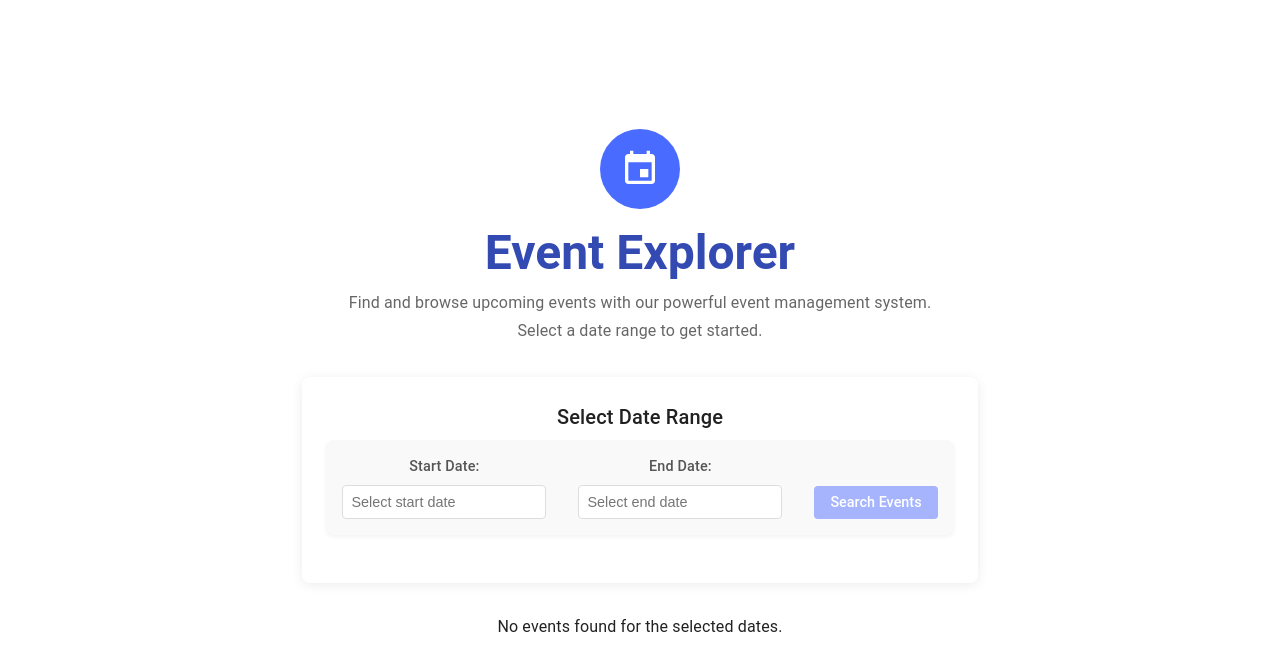
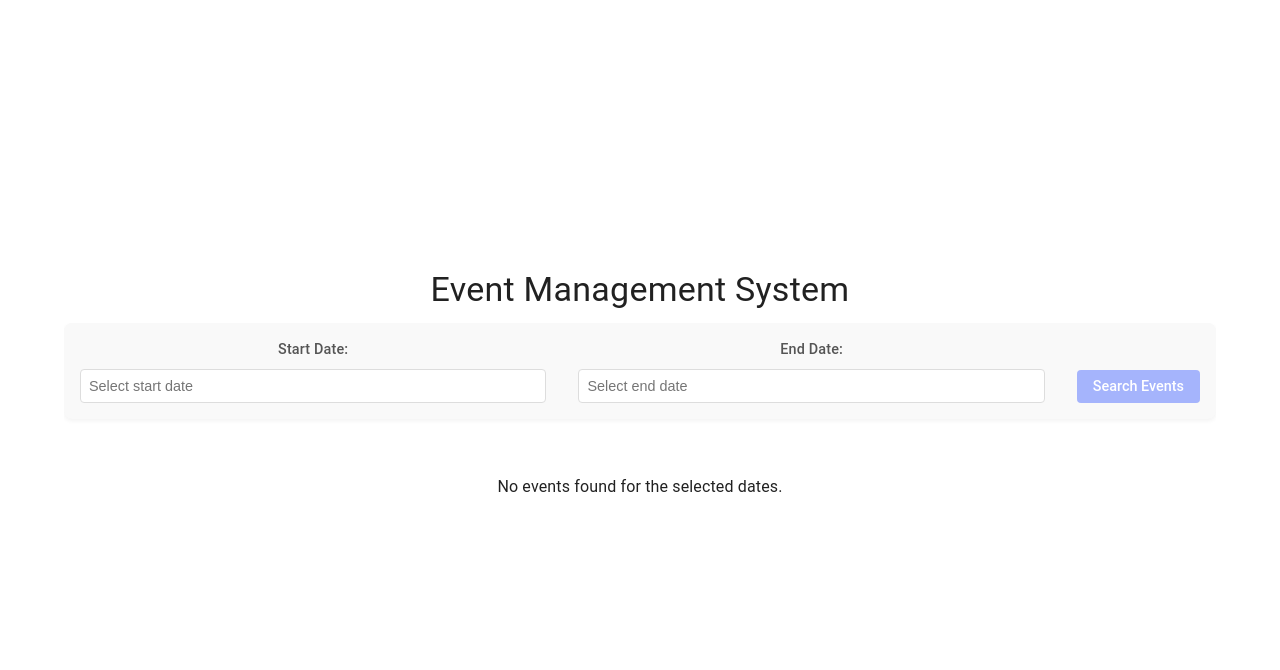
Before and after one commit to virgi1974/react-ticketing-app, a React (Vite) app: page / in a window 1280 px wide. Shown: the top 670 px of the page. Built offline with nearby package versions, Linux system fonts and the light colour scheme.

Commit message:
enforcing date picker size

```diff
--- a/src/App.jsx
+++ b/src/App.jsx
@@ -76,37 +76,58 @@ function App() {
     fetchEventsData(startDate, endDate, 1, perPage);
   };
 
+  const fixedWidth = "1152px"; // Define a consistent width value
+
   return (
-    <Box>
-      <Container maxWidth="lg">
-        <Header />
-        <Box
-          sx={{
-            p: 3,
-            borderRadius: 2,
-            backgroundColor: 'white',
-            boxShadow: '0 2px 12px rgba(0,0,0,0.08)',
-            mb: 4
-          }}
-        >
-          <Typography variant="h6" component="h2" gutterBottom>
-            Select Date Range
+    <Container maxWidth="lg" sx={{ py: 2 }}>
+      <Typography variant="h4" component="h1" gutterBottom>
+        Event Management System
       </Typography>
+
+      {/* Fixed width wrapper with !important flag */}
+      <div style={{
+        width: fixedWidth,
+        maxWidth: "100%",
+        margin: "0 auto",
+        boxSizing: "border-box"
+      }}>
+        {/* DateRangePicker with fixed width container */}
+        <div style={{
+          width: fixedWidth,
+          maxWidth: "100%",
+          marginBottom: "32px",
+          boxSizing: "border-box",
+          overflow: "hidden" // Prevent expansion
+        }}>
           <DateRangePicker onDateChange={handleDateChange} />
-        </Box>
+        </div>
 
+        {/* Optionally, results count */}
         {!loading && !error && events.length > 0 && (
-          <Box sx={{ mb: 3 }}>
-            <Typography variant="body1">
-              Showing {events.length} events
+          <Typography variant="body1" sx={{ mb: 2 }}>
+            Found {events.length} events
           </Typography>
-          </Box>
         )}
 
+        {/* EventsList with matching fixed width */}
+        <div style={{
+          width: fixedWidth,
+          maxWidth: "100%",
+          boxSizing: "border-box"
+        }}>
           <EventsList events={events} loading={loading} error={error} />
+        </div>
 
-        {/* Only show pagination when we have events and more than 1 page */}
+        {/* Pagination */}
         {!loading && !error && events.length > 0 && (
+          <div style={{
+            width: fixedWidth,
+            maxWidth: "100%",
+            marginTop: "32px",
+            display: "flex",
+            justifyContent: "center",
+            boxSizing: "border-box"
+          }}>
             <Pagination
               count={totalPages}
               page={currentPage}
@@ -115,11 +136,11 @@ function App() {
               size="large"
               showFirstButton
               showLastButton
-            sx={{ mt: 4, display: "flex", justifyContent: "center" }}
             />
+          </div>
         )}
+      </div>
     </Container>
-    </Box>
   );
 }
 
```
Lines whose indentation alone changed are shown as unchanged.
